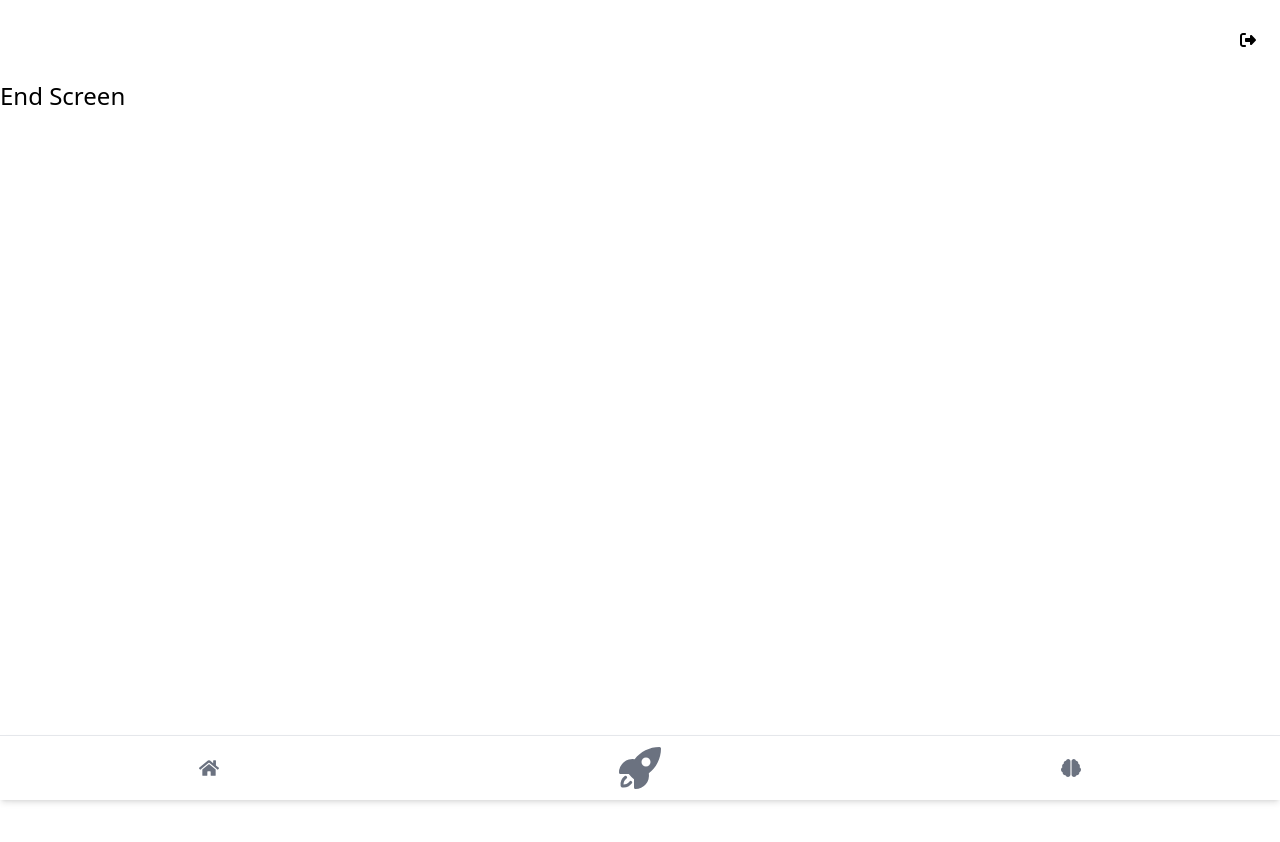
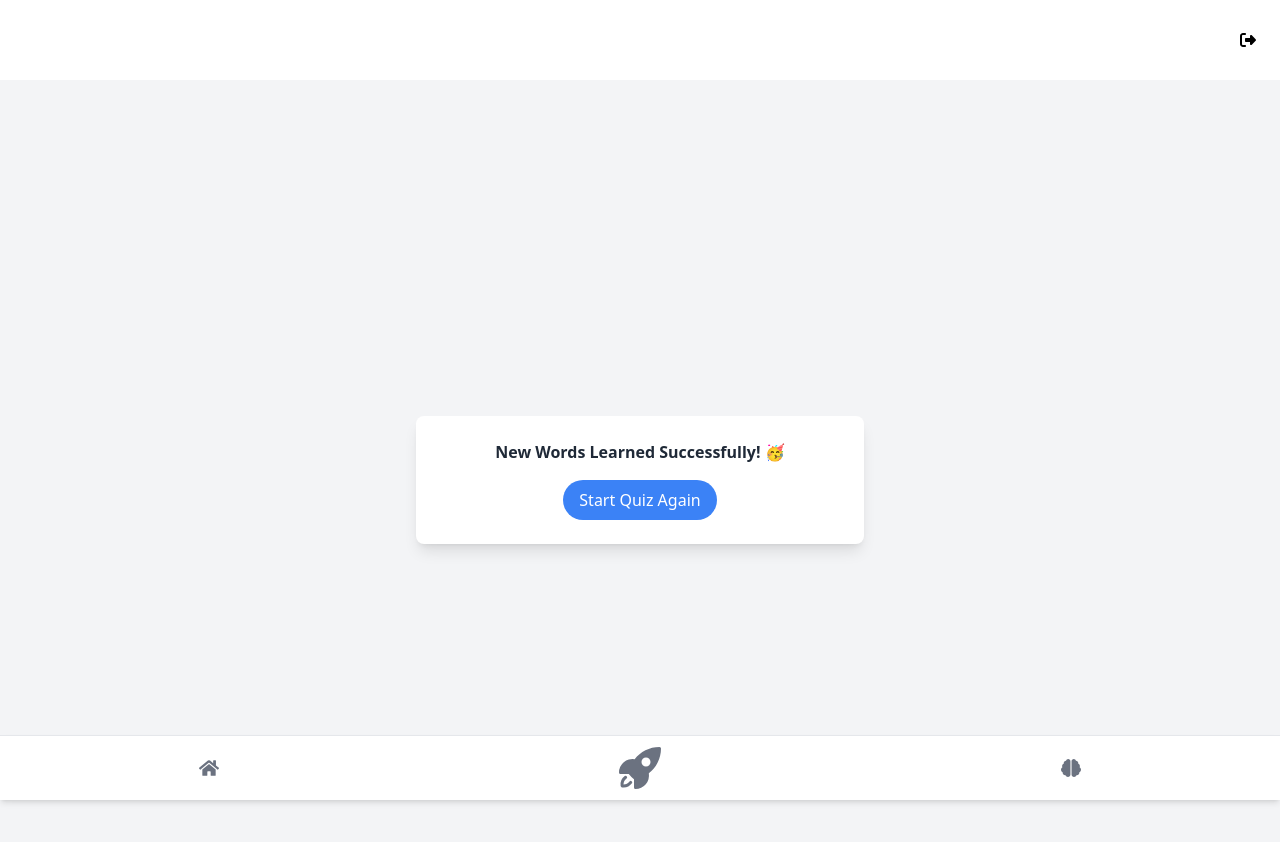
Before and after one commit to sachinkmohan/em-vocab-trainer, a React (Vite) app: page /learn-words-end-screen in a window 1280 px wide. Shown: the top 842 px of the page. Before the commit the page ends 800 px from the top, so only its background shows below. Built offline with nearby package versions, Linux system fonts and the light colour scheme; no server answers.

Commit message:
EMV-112 - add navigation and improved UI to LearnWordsEndScreen component

```diff
--- a/src/components/games/LearnWords/LearnWordsEndScreen.tsx
+++ b/src/components/games/LearnWords/LearnWordsEndScreen.tsx
@@ -1,5 +1,25 @@
+import { useNavigate } from "react-router-dom";
 const LearnWordsEndScreen = () => {
-  return <div className="text-2xl">End Screen</div>;
+  const navigate = useNavigate();
+
+  const handleNavigation = () => {
+    navigate("/learn-new-words");
+  };
+  return (
+    <div className="flex flex-col items-center justify-center h-screen p-4 bg-gray-100 overflow-hidden">
+      <div className="bg-white rounded-lg shadow-lg p-6 max-w-md w-full text-center">
+        <h1 className="font-semibold text-gray-800">
+          New Words Learned Successfully! 🥳
+        </h1>
+        <button
+          onClick={handleNavigation}
+          className="bg-blue-500 text-white py-2 px-4 rounded-full mt-4"
+        >
+          Start Quiz Again
+        </button>
+      </div>
+    </div>
+  );
 };
 
 export default LearnWordsEndScreen;
```
